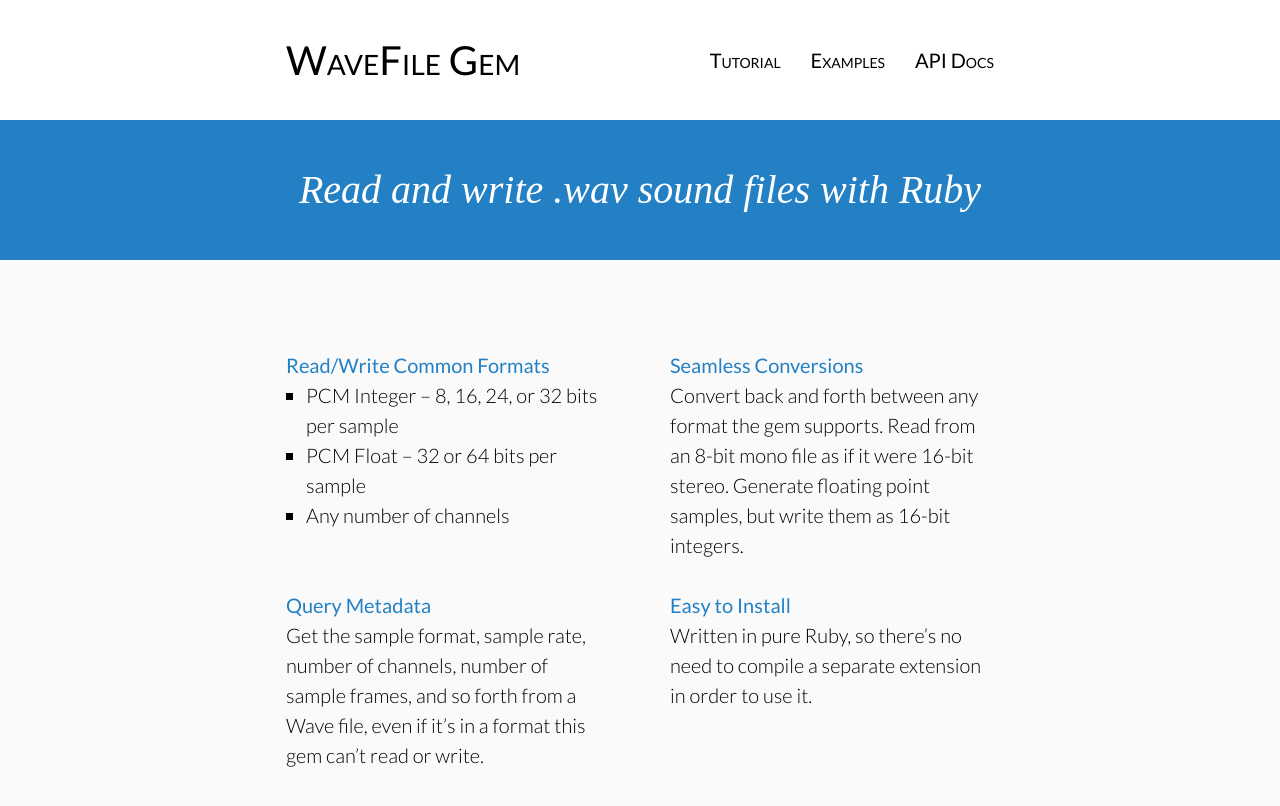
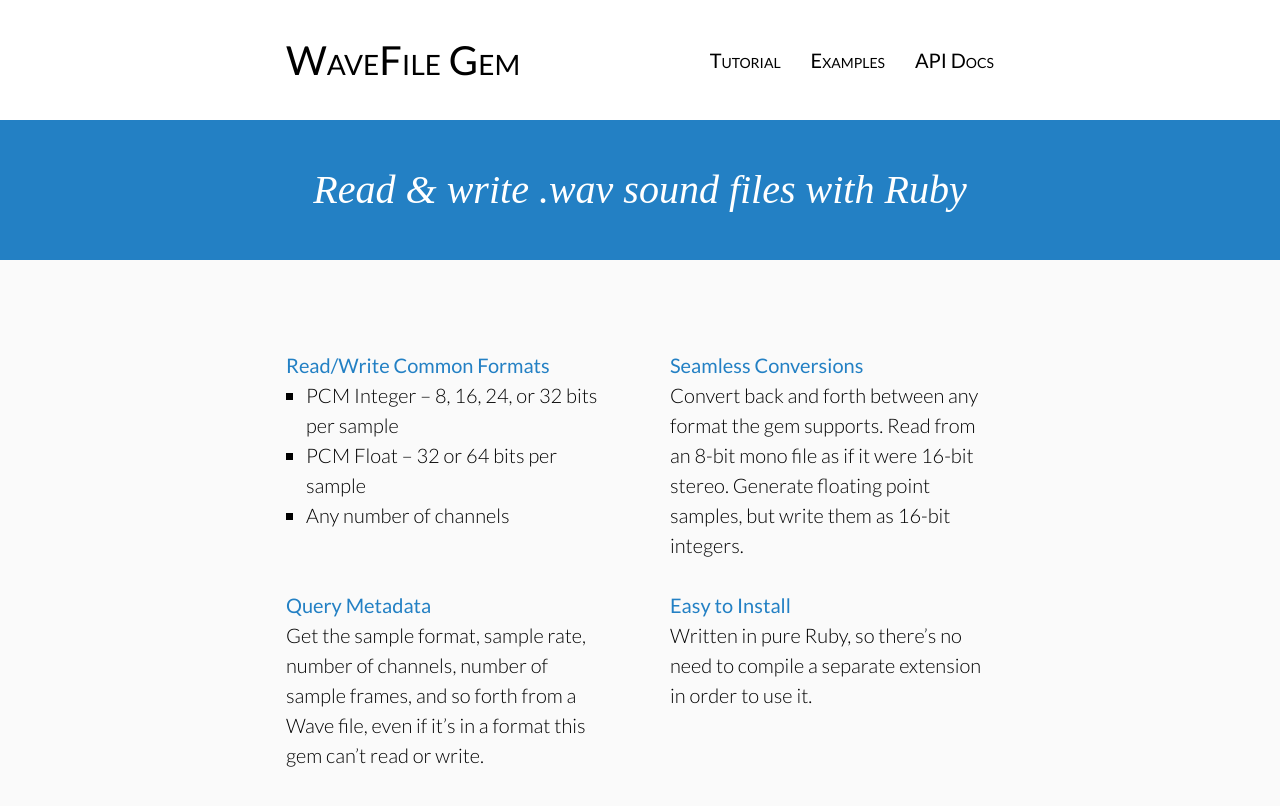
Before and after one commit to jstrait/wavefile, a Jekyll site: the page built from index.html, in a window 1280 px wide and 900 px high. Shown: the top 806 px of the window. Built offline with Jekyll 4.4.1, drawn with Linux system fonts in a browser that asks for light colours; some web fonts are replaced.

Commit message:
Using ampersand character in tagline
Looks fancier than the word "and".

```diff
--- a/index.html
+++ b/index.html
@@ -2,7 +2,7 @@
 layout: default
 title: Home
 ---
-<p id="tagline" class="m0 white bg-blue center">Read and write .wav sound files with Ruby</p>
+<p id="tagline" class="m0 white bg-blue center">Read &amp; write .wav sound files with Ruby</p>
 <div class="section section-tall">
   <ul id="feature-list" class="m0 p0 list-style-none">
     <li class="mb1">
```
